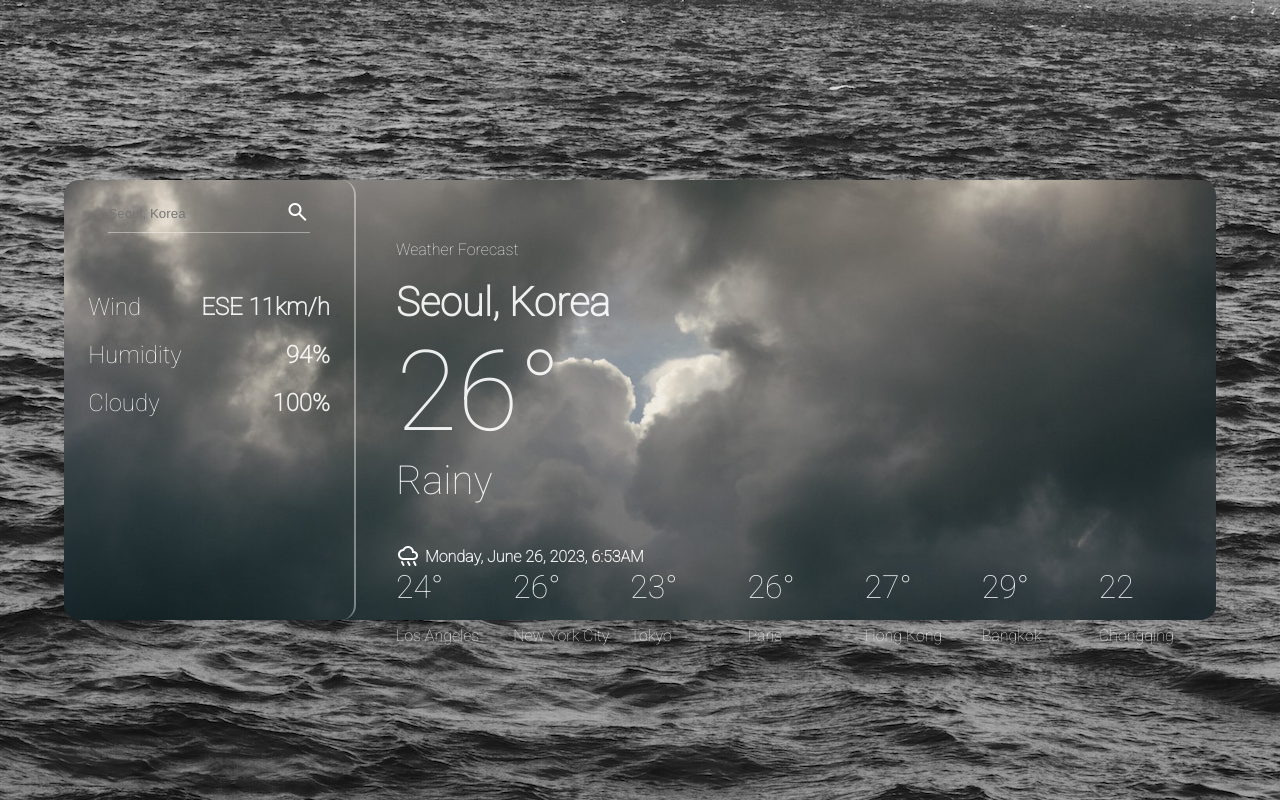
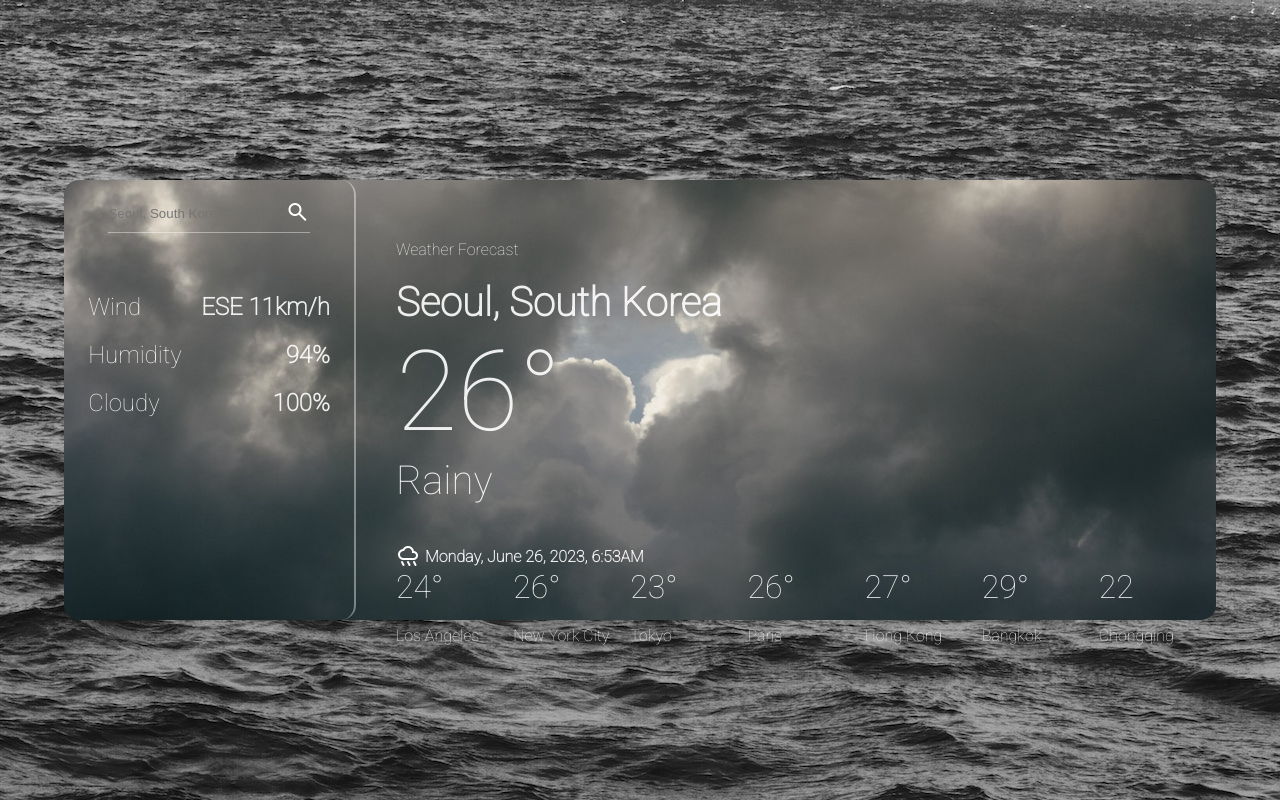
Before and after one commit to OneTooManyln/project_weather_app, a website built with webpack: page dist/index.html in a window 1280 px wide. Built offline with nearby package versions, Linux system fonts and the light colour scheme; no server answers.

Commit message:
Rename 'Korea' dummy text to 'South Korea'

```diff
--- a/dist/index.html
+++ b/dist/index.html
@@ -21,7 +21,7 @@
                 type="search"
                 id="search"
                 name="search"
-                placeholder="Seoul, Korea"
+                placeholder="Seoul, South Korea"
               />
               <button type="submit" class="search-icon">
                 <span class="material-symbols-outlined">search</span>
@@ -37,7 +37,7 @@
         <div class="dashboard-main-content-container">
           <div class="weather-info">
             <div class="header">Weather Forecast</div>
-            <div class="location">Seoul, Korea</div>
+            <div class="location">Seoul, South Korea</div>
             <div class="temperature">26°</div>
             <div class="condition">Rainy</div>
             <div class="date">
```
